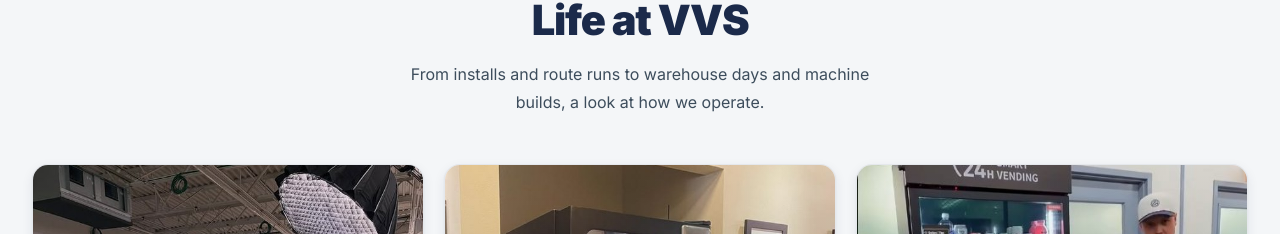
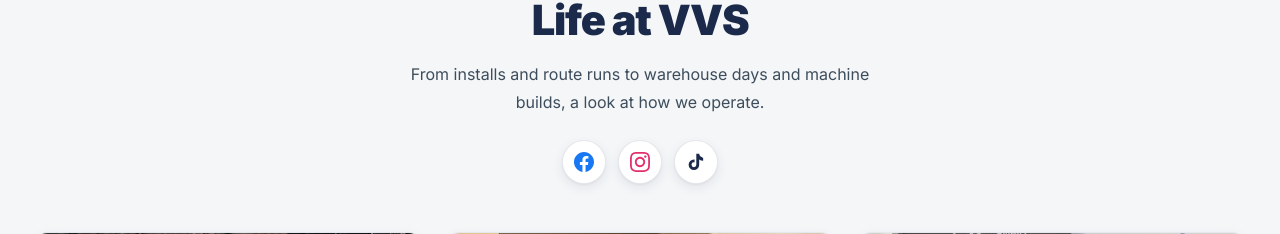
Before and after one commit to chjdombeck/vitalvendingsales, a Next.js app: page /about in a window 1280 px wide. Shown: the part 3572-3806 px from the top of the page. Built offline with nearby package versions, Linux system fonts and the light colour scheme.

Commit message:
Add social media icons to the Life at VVS section on About page
Facebook, Instagram, and TikTok icons linking to the real accounts,
styled as colorful circular buttons under the section subtext.

Co-Authored-By: Claude Sonnet 5 <noreply@anthropic.com>

```diff
--- a/app/about/page.js
+++ b/app/about/page.js
@@ -171,6 +171,29 @@ export default function About() {
             <div className="text-xs font-bold mb-3 uppercase tracking-widest" style={{ letterSpacing: '0.12em', color: '#1a6b2a' }}>Behind the Scenes</div>
             <h2 className="font-black mb-4" style={{ fontSize: 'clamp(1.8rem,3.5vw,2.6rem)', color: '#1B2A4A', letterSpacing: '-0.03em', lineHeight: 1.1 }}>Life at VVS</h2>
             <p style={{ color: '#3D4D5C', maxWidth: 500, lineHeight: 1.75 }} className="mx-auto">From installs and route runs to warehouse days and machine builds, a look at how we operate.</p>
+            <div className="flex items-center justify-center gap-3 mt-6">
+              <a href="https://www.facebook.com/vitalvendingsales" target="_blank" rel="noopener noreferrer" aria-label="Facebook"
+                className="w-11 h-11 rounded-full flex items-center justify-center transition-transform duration-200 hover:-translate-y-0.5"
+                style={{ background: '#fff', border: '1px solid rgba(27,42,74,0.1)', boxShadow: '0 1px 2px rgba(27,42,74,0.06), 0 4px 12px rgba(27,42,74,0.08)' }}>
+                <svg className="w-5 h-5" fill="#1877F2" viewBox="0 0 24 24">
+                  <path d="M24 12.073c0-6.627-5.373-12-12-12s-12 5.373-12 12c0 5.99 4.388 10.954 10.125 11.854v-8.385H7.078v-3.47h3.047V9.43c0-3.007 1.792-4.669 4.533-4.669 1.312 0 2.686.235 2.686.235v2.953H15.83c-1.491 0-1.956.925-1.956 1.874v2.25h3.328l-.532 3.47h-2.796v8.385C19.612 23.027 24 18.062 24 12.073z" />
+                </svg>
+              </a>
+              <a href="https://instagram.com/vitalvendingsales" target="_blank" rel="noopener noreferrer" aria-label="Instagram"
+                className="w-11 h-11 rounded-full flex items-center justify-center transition-transform duration-200 hover:-translate-y-0.5"
+                style={{ background: '#fff', border: '1px solid rgba(27,42,74,0.1)', boxShadow: '0 1px 2px rgba(27,42,74,0.06), 0 4px 12px rgba(27,42,74,0.08)' }}>
+                <svg className="w-5 h-5" fill="#E1306C" viewBox="0 0 24 24">
+                  <path d="M12 2.163c3.204 0 3.584.012 4.85.07 3.252.148 4.771 1.691 4.919 4.919.058 1.265.069 1.645.069 4.849 0 3.205-.012 3.584-.069 4.849-.149 3.225-1.664 4.771-4.919 4.919-1.266.058-1.644.07-4.85.07-3.204 0-3.584-.012-4.849-.07-3.26-.149-4.771-1.699-4.919-4.92-.058-1.265-.07-1.644-.07-4.849 0-3.204.013-3.583.07-4.849.149-3.227 1.664-4.771 4.919-4.919 1.266-.057 1.645-.069 4.849-.069zm0-2.163c-3.259 0-3.667.014-4.947.072-4.358.2-6.78 2.618-6.98 6.98-.059 1.281-.073 1.689-.073 4.948 0 3.259.014 3.668.072 4.948.2 4.358 2.618 6.78 6.98 6.98 1.281.058 1.689.072 4.948.072 3.259 0 3.668-.014 4.948-.072 4.354-.2 6.782-2.618 6.979-6.98.059-1.28.073-1.689.073-4.948 0-3.259-.014-3.667-.072-4.947-.196-4.354-2.617-6.78-6.979-6.98-1.281-.059-1.69-.073-4.949-.073zm0 5.838c-3.403 0-6.162 2.759-6.162 6.162s2.759 6.163 6.162 6.163 6.162-2.759 6.162-6.163c0-3.403-2.759-6.162-6.162-6.162zm0 10.162c-2.209 0-4-1.79-4-4 0-2.209 1.791-4 4-4s4 1.791 4 4c0 2.21-1.791 4-4 4zm6.406-11.845c-.796 0-1.441.645-1.441 1.44s.645 1.44 1.441 1.44c.795 0 1.439-.645 1.439-1.44s-.644-1.44-1.439-1.44z" />
+                </svg>
+              </a>
+              <a href="https://tiktok.com/@vitalvending" target="_blank" rel="noopener noreferrer" aria-label="TikTok"
+                className="w-11 h-11 rounded-full flex items-center justify-center transition-transform duration-200 hover:-translate-y-0.5"
+                style={{ background: '#fff', border: '1px solid rgba(27,42,74,0.1)', boxShadow: '0 1px 2px rgba(27,42,74,0.06), 0 4px 12px rgba(27,42,74,0.08)' }}>
+                <svg className="w-5 h-5" fill="#1B2A4A" viewBox="0 0 24 24">
+                  <path d="M19.59 6.69a4.83 4.83 0 01-3.77-4.25V2h-3.45v13.67a2.89 2.89 0 01-2.88 2.5 2.89 2.89 0 01-2.89-2.89 2.89 2.89 0 012.89-2.89c.28 0 .54.04.79.1V9.01a6.33 6.33 0 00-.79-.05 6.34 6.34 0 00-6.34 6.34 6.34 6.34 0 006.34 6.34 6.34 6.34 0 006.33-6.34V9.05a8.16 8.16 0 004.77 1.52V7.12a4.85 4.85 0 01-1-.43z" />
+                </svg>
+              </a>
+            </div>
           </div>
           <div className="grid grid-cols-2 lg:grid-cols-3 gap-4 lg:gap-5">
             <div className="rounded-2xl overflow-hidden relative" style={{ aspectRatio: '4/3', background: '#F4F6F8', border: '1px solid rgba(27,42,74,0.07)', boxShadow: '0 1px 2px rgba(27,42,74,0.06), 0 4px 12px rgba(27,42,74,0.08)' }}>
```
